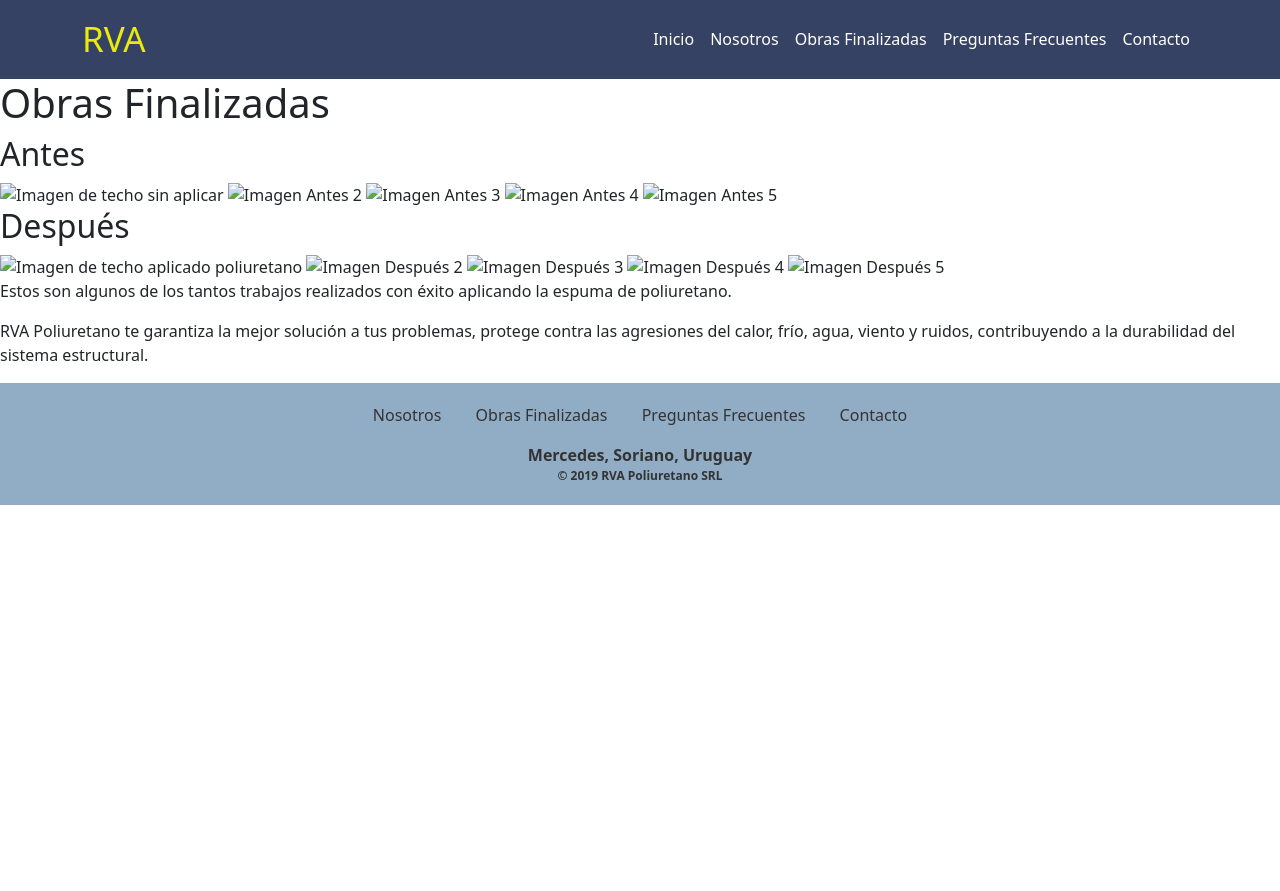
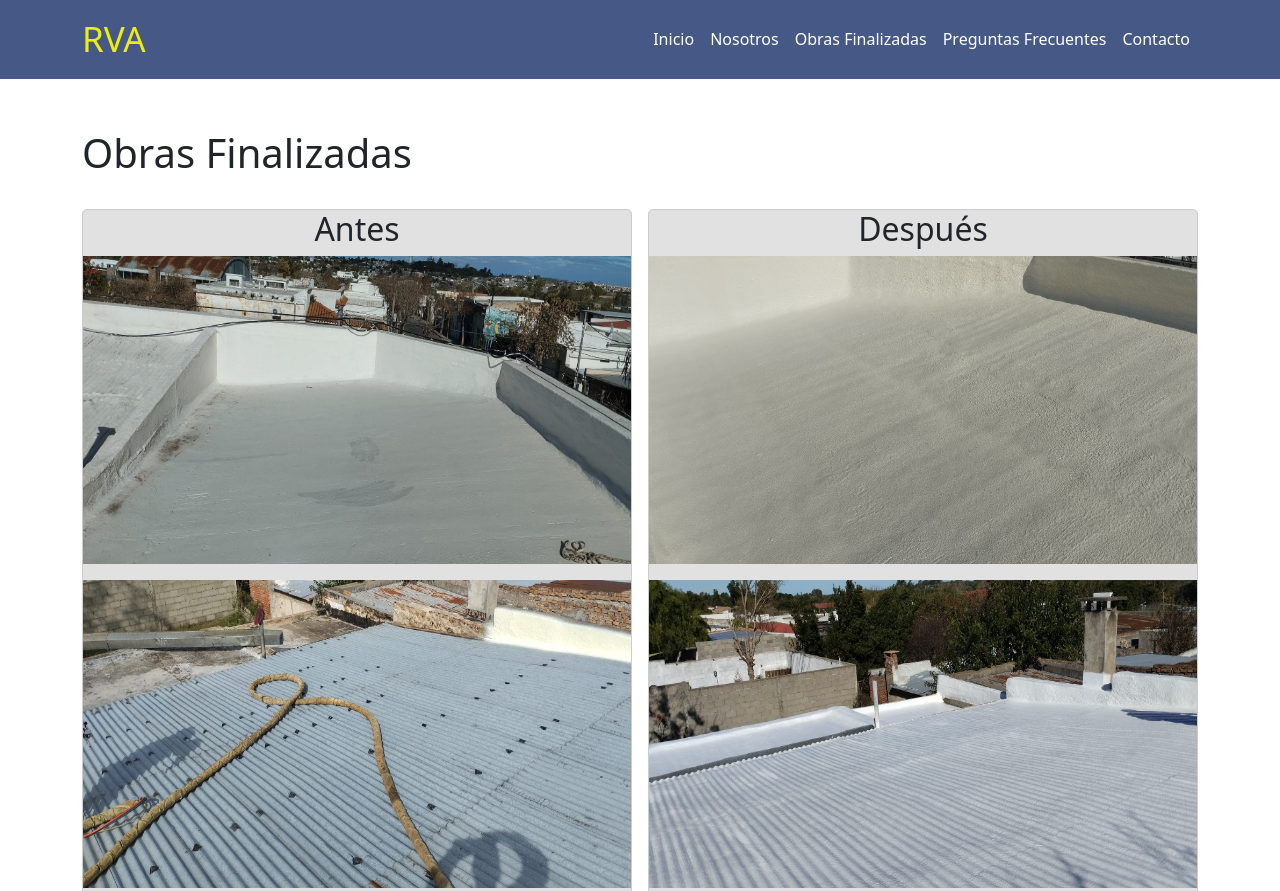
Before and after one commit to RaulAvilaa/pagina-rva-poliuretano, a plain HTML site: page pages/obras-finalizadas.html in a window 1280 px wide. Shown: the top 891 px of the page. Before the commit the page ends 800 px from the top, so only its background shows below. Drawn offline with nearby package versions, Linux system fonts and the light colour scheme.

Commit message:
modificando html obras, dandole estilos con css y haciendo cambios en otros html

```diff
--- a/css/style.css
+++ b/css/style.css
@@ -1,5 +1,5 @@
 :root {
-    --color1: #354264;
+    --color1: #465886;
     --color2: #7AABB8;
     --color3: #91ADC5;
 }
@@ -14,6 +14,14 @@
 nav {
     background-color: var(--color1);
 }
+
+/* .nav-button {
+    background-color: white;
+} */
+
+/* .navbar-toggler:focus {
+    box-shadow: var(--color3) !important;
+} */
 
 .nav-link {
     color: white;
@@ -95,12 +103,6 @@ nav {
 
 
 /* Estilo Nosotros */
-.container-nosotros h2 {
-    font-size: 40px;
-    text-align: left;
-    margin-bottom: 30px;
-    margin-top: 30px;
-}
 
 .img-nosotros {
     width: 100%;
@@ -155,53 +157,41 @@ nav {
 
 /*ESTILO DE OBRAS FINALIZADAS*/
 
-/* .container-title {
-    display: flex;
-    flex-wrap: wrap;
-    justify-content: flex-start;
-    margin-top: 30px;
-    margin-left: 40px;
-} */
+.container-column {
+    display: grid;
+    grid-gap: 1rem;
+    margin-left: auto;
+    margin-right: auto;
+    grid-template-columns: repeat(auto-fit, minmax(250px, 1fr));
+    text-align: center;
+}
 
-
-/* .container-column {
-    display: grid;
-    grid-template-columns: repeat(auto-fit, minmax(200px, 1fr));
-    grid-gap: 20px;
-    text-align: center;
-} */
-
-/* .column {
-    margin: 35px;
-    padding: 20px;
+.column {
     border: 1px solid #ccc;
     background-color: rgba(202, 200, 200, 0.548);
     border-radius: 5px;
-} */
-
-/* h2 {
-    margin: 10px 0;
-} */
-
-/* img {
-    padding-bottom: 15px;
+}
+.column > img {
+    margin-bottom: 1rem;
     max-width: 100%;
     height: auto;
-} */
+    aspect-ratio: 16/9;
+}
 
-/* @media (max-width: 768px) {
+@media (max-width: 768px) {
     .container {
         grid-template-columns: 1fr;
     }
-} */
+}
 
-/* .contenedor-texto {
-    text-align: center;
-    margin-top: 15px;
-    margin: 0 15px;
+.contenedor-texto {
     font-weight: bold;
-} */
+    padding: 1rem;
+    font-size: 1.2rem;
+}
 /*FIN DE ESTILOS DE OBRAS FINALIZADAS*/
+
+
 
 /*Estilos de Preguntas Frecuentes */
 .tituloPF {
@@ -259,12 +249,11 @@ nav {
 
 /* Estilos del formulario de contacto */
 
-.form-container h2 {
+.container h2 {
     display: flex;
     flex-wrap: wrap;
     justify-content: flex-start;
     font-size: 40px;
-    margin: 30px 0;
 }
 
 /* Estilos para el contenedor principal */
@@ -281,11 +270,16 @@ nav {
     padding: 20px;
     border-radius: 5px;
     box-sizing: border-box;
+    display: flex;
+    flex-direction: column;
+    justify-content: center;
+    width: 100%;
 }
 
 /* Espacio entre grupos de formulario */
 .form-group {
     margin-bottom: 15px;
+    max-width: 400px;
 }
 
 /* Etiquetas de formulario */
@@ -294,17 +288,10 @@ label {
     font-weight: bold;
 }
 
-/* Tamaños específicos para tipos de entrada */
-input[type="text"],
-input[type="tel"],
-input[type="email"] {
-    width: calc(50% - 10px);
-}
-
 /* Estilos generales para todos los campos de entrada y textarea */
 input,
 textarea {
-    width: calc(50% - 10px);
+    width: 100%;
     padding: 10px;
     border: 1px solid #ccc;
     border-radius: 5px;
@@ -337,7 +324,6 @@ textarea {
 @media (min-width: 768px) {
     .container {
         grid-template-columns: 1fr 1fr;
-        align-items: center;
     }
 }
 
@@ -359,6 +345,7 @@ button[type="submit"] {
     flex-direction: column;
     align-items: center;
     padding: 20px;
+    margin-bottom: 5rem;
 }
 
 .container-map h3 {
--- a/pages/obras-finalizadas.html
+++ b/pages/obras-finalizadas.html
@@ -46,7 +46,7 @@
         </nav>
     </header>
 
-    <main>
+    <main class="contenedor-preguntas container-lg d-flex flex-column gap-4">
         <section class="container-title">
             <h1>Obras Finalizadas</h1>
         </section>
@@ -54,19 +54,19 @@
             <div class="container-column">
                 <div class="column">
                     <h2>Antes</h2>
-                    <img src="assets/images/Antes1.jpeg" alt="Imagen de techo sin aplicar">
-                    <img src="assets/images/Antes2.jpeg" alt="Imagen Antes 2">
-                    <img src="" alt="Imagen Antes 3">
-                    <img src="" alt="Imagen Antes 4">
-                    <img src="" alt="Imagen Antes 5">
+                    <img src="../assets/images/Antes1.jpeg" alt="Imagen de techo sin aplicar">
+                    <img src="../assets/images/Antes2.jpeg" alt="Imagen Antes 2">
+                    <img src="../assets/images/Antes3.jpeg" alt="Imagen Antes 3">
+                    <img src="../assets/images/Antes4.jpeg" alt="Imagen Antes 4">
+                    <img src="../assets/images/Antes5.jpeg" alt="Imagen Antes 5">
                 </div>
                 <div class="column">
                     <h2>Después</h2>
-                    <img src="assets/images/Despues1.jpeg" alt="Imagen de techo aplicado poliuretano">
-                    <img src="assets/images/Despues2.jpeg" alt="Imagen Después 2">
-                    <img src="" alt="Imagen Después 3">
-                    <img src="" alt="Imagen Después 4">
-                    <img src="" alt="Imagen Después 5">
+                    <img src="../assets/images/Despues1.jpeg" alt="Imagen de techo aplicado poliuretano">
+                    <img src="../assets/images/Despues2.jpeg" alt="Imagen Después 2">
+                    <img src="../assets/images/Despues3.jpeg" alt="Imagen Después 3">
+                    <img src="../assets/images/Despues4.jpeg" alt="Imagen Después 4">
+                    <img src="../assets/images/Despues5.jpeg" alt="Imagen Después 5">
                 </div>
             </div>
         </section>
```
Also changed, not shown: index.html (+1 -1 lines), pages/contacto.html (+3 -3 lines), assets/images/hombre en un techo.jpeg.
